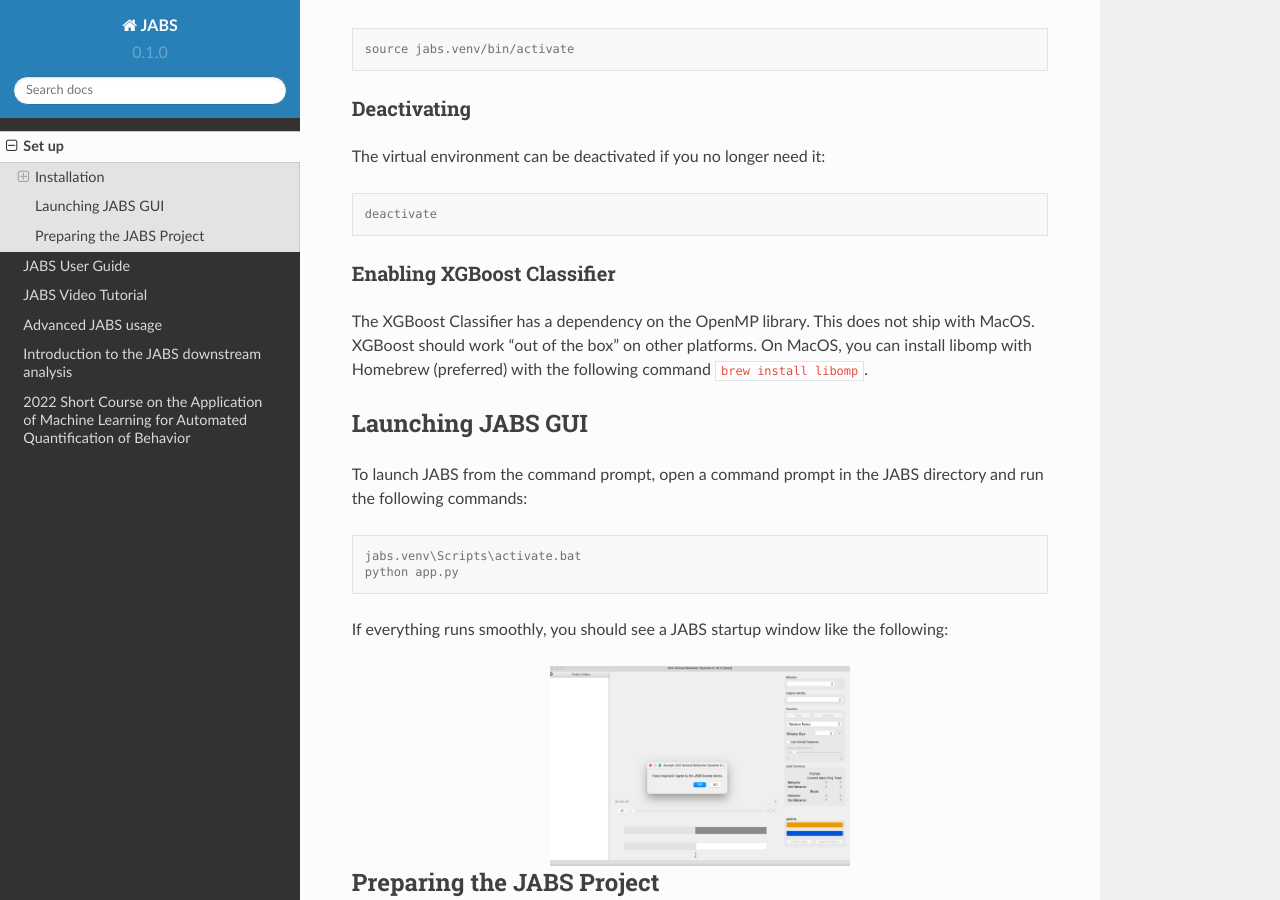
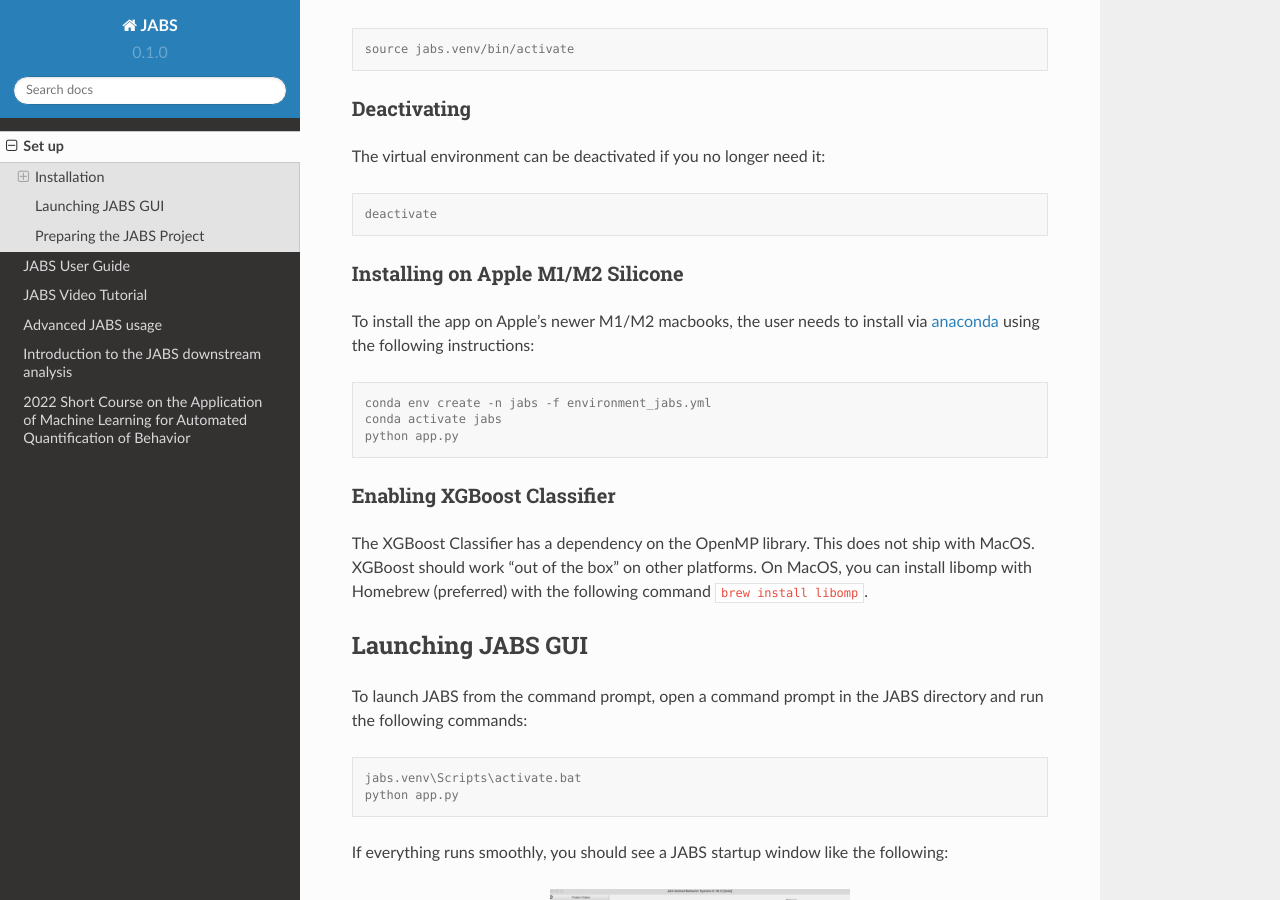
Before and after one commit to KumarLabJax/JABS-behavior-classifier, a Sphinx documentation site: the page built from docs/source/usage.rst, in a window 1280 px wide and 900 px high, scrolled down 598 px. Built offline with Sphinx 7.4.7 and the Read the Docs theme 2.0.0, drawn with Linux system fonts in a browser that asks for light colours.

Commit message:
Update usage.rst
added instructions to install on M1/M2 macs

```diff
--- a/docs/source/usage.rst
+++ b/docs/source/usage.rst
@@ -39,6 +39,19 @@
 .. code-block:: console
 
    deactivate
+
+Installing on Apple M1/M2 Silicone
+#####
+
+To install the app on Apple's newer M1/M2 macbooks, the user needs to install via `anaconda <https://www.anaconda.com/download#macos>`_
+using the following instructions:
+
+.. code-block:: console
+
+   conda env create -n jabs -f environment_jabs.yml
+   conda activate jabs
+   python app.py
+
 
 Enabling XGBoost Classifier
 #####
```
